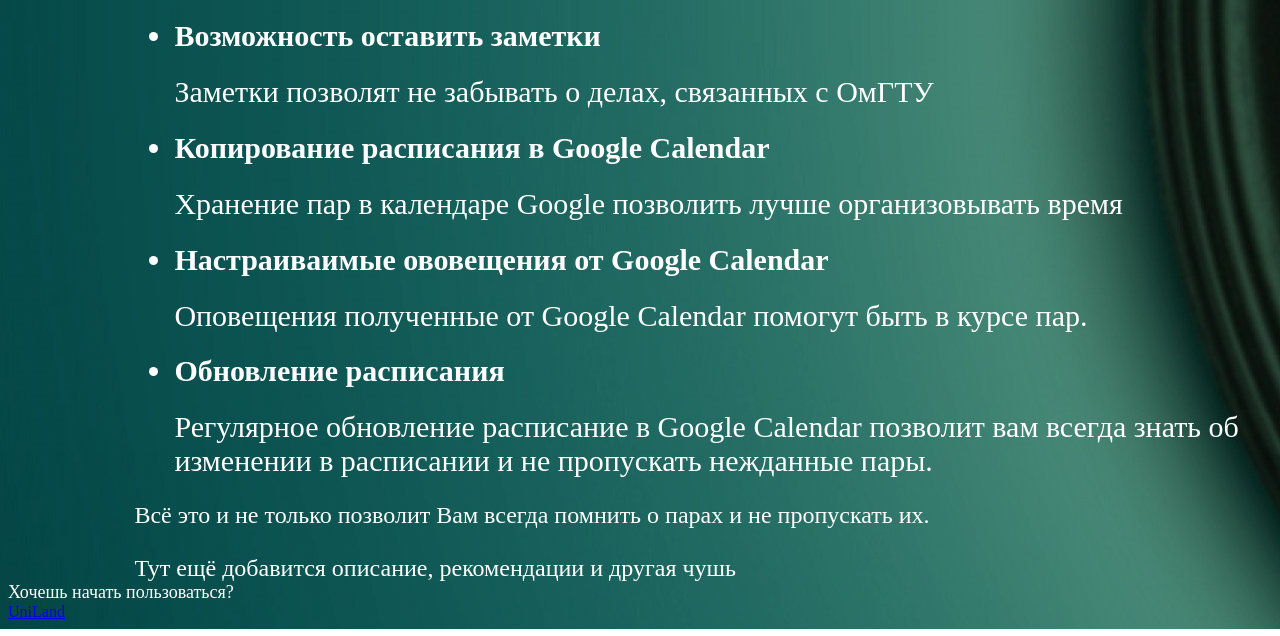
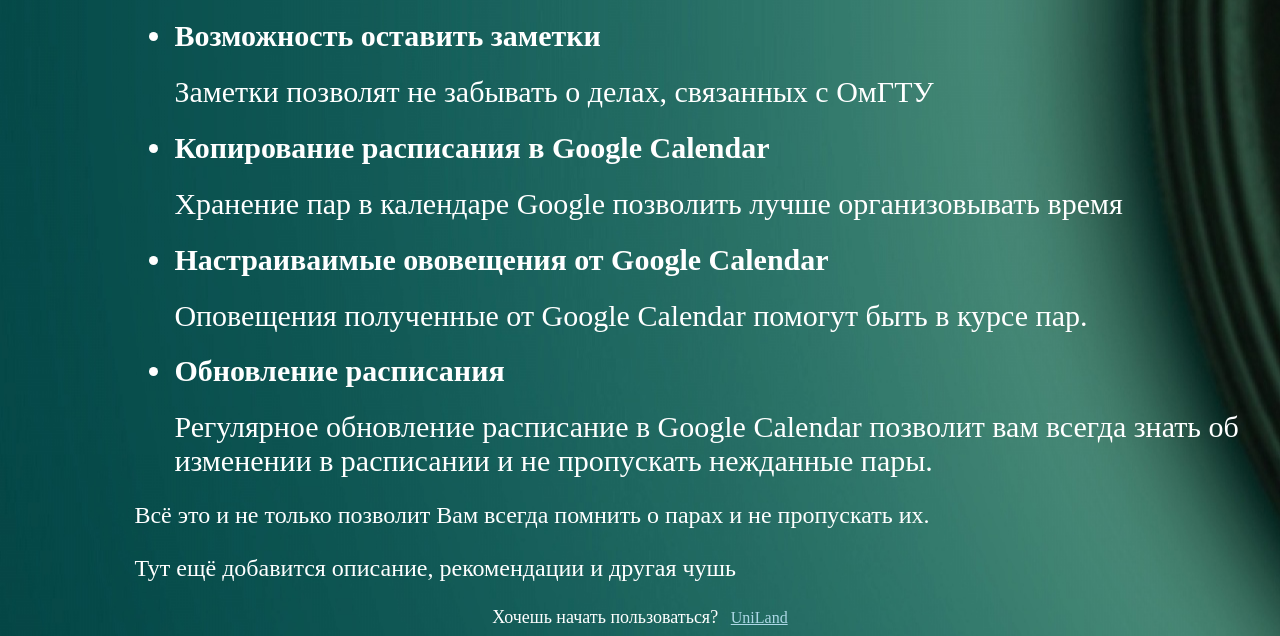
Before and after one commit to BlackWhitov/blackwhitov.github.io, a plain HTML site: page index.html in a window 1280 px wide. Shown: the part 639-1275 px from the top of the page. Drawn offline with Linux system fonts and the light colour scheme.

Commit message:
Fix link style

```diff
--- a/index.html
+++ b/index.html
@@ -62,9 +62,9 @@ screen.colorDepth:screen.pixelDepth))+";u"+escape(document.URL)+
         Тут ещё добавится описание, рекомендации и другая чушь
     </div>
     <div>
-        <div>
+        <div class="download-button">
             <div class="prebutton-text">Хочешь начать пользоваться?</div>
-            <a href="https://blackwhitov.github.io/index.html">UniLand</a>
+            <a style="color: lightblue" href="https://blackwhitov.github.io/index.html">UniLand</a>
         </div>
     </div>
     <footer>
```
